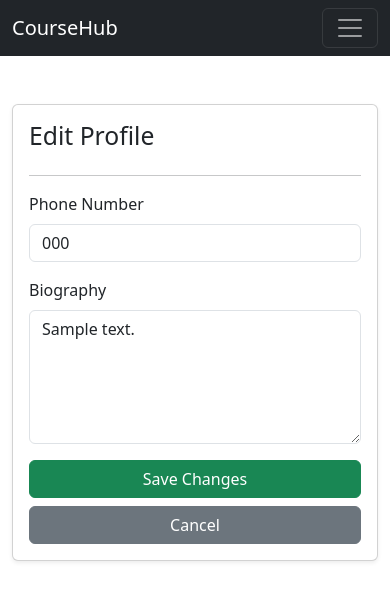
After one commit to yazdan552/CourseHub, a Django app: page /profile/edit/ in a window 390 px wide. The commit adds this page. Shown: the top 601 px of the page. Run offline with Django 4.2, Linux system fonts and the light colour scheme; a user stored in the database is signed in; tables that the repository leaves empty hold one stand-in row (values such as "Sample post").

Commit message:
Add edit profile functionality and linking
- Add InstructorProfileForm for editing phone and bio
- Create edit_profile view with login_required
- Add edit_profile template
- Link profile in navbar
- Link instructor name in course detail to profile
- Update profile page with edit button

```diff
--- a/courses/forms.py
+++ b/courses/forms.py
@@ -1,7 +1,7 @@
 from django import forms
 from django.contrib.auth.forms import UserCreationForm
 from django.contrib.auth.models import User
-from .models import Course
+from .models import Course, Instructor
 
 
 class CourseForm(forms.ModelForm):
@@ -29,3 +29,31 @@ class RegisterForm(UserCreationForm):
             "password1",
             "password2",
         )
+
+
+class InstructorProfileForm(forms.ModelForm):
+    """
+    فرم ویرایش پروفایل مدرس
+    فقط فیلدهای phone و bio قابل ویرایش هستند
+    """
+
+    class Meta:
+        model = Instructor
+        fields = ['phone', 'bio']
+
+        widgets = {
+            'bio': forms.Textarea(attrs={
+                'rows': 5,
+                'class': 'form-control',
+                'placeholder': 'Tell us about yourself...'
+            }),
+            'phone': forms.TextInput(attrs={
+                'class': 'form-control',
+                'placeholder': 'e.g., +98 912 123 4567'
+            }),
+        }
+
+        labels = {
+            'phone': 'Phone Number',
+            'bio': 'Biography',
+        }
--- a/courses/templates/courses/course_detail.html
+++ b/courses/templates/courses/course_detail.html
@@ -23,7 +23,10 @@
             </h3>
 
             <p>
-                {{ course.instructor }}
+                <a href="{% url 'instructor_profile' course.instructor.user.username %}"
+                   class="text-decoration-none">
+                    {{ course.instructor }}
+                </a>
             </p>
 
             <h3>
--- /dev/null
+++ b/courses/templates/courses/edit_profile.html
@@ -0,0 +1,69 @@
+{% extends "base.html" %}
+
+{% block content %}
+
+<div class="row justify-content-center">
+
+    <div class="col-md-6">
+
+        <div class="card shadow-sm">
+
+            <div class="card-body">
+
+                <h2 class="mb-4">Edit Profile</h2>
+
+                <hr>
+
+                <form method="post">
+
+                    {% csrf_token %}
+
+                    <!-- نمایش فرم به صورت دستی برای کنترل بهتر -->
+                    <div class="mb-3">
+                        <label for="{{ form.phone.id_for_label }}" class="form-label">
+                            {{ form.phone.label }}
+                        </label>
+                        {{ form.phone }}
+                        {% if form.phone.errors %}
+                            <div class="text-danger small">
+                                {{ form.phone.errors }}
+                            </div>
+                        {% endif %}
+                    </div>
+
+                    <div class="mb-3">
+                        <label for="{{ form.bio.id_for_label }}" class="form-label">
+                            {{ form.bio.label }}
+                        </label>
+                        {{ form.bio }}
+                        {% if form.bio.errors %}
+                            <div class="text-danger small">
+                                {{ form.bio.errors }}
+                            </div>
+                        {% endif %}
+                    </div>
+
+                    <div class="d-grid gap-2 d-md-flex">
+
+                        <button type="submit" class="btn btn-success">
+                            Save Changes
+                        </button>
+
+                        <a href="{% url 'instructor_profile' user.username %}"
+                           class="btn btn-secondary">
+                            Cancel
+                        </a>
+
+                    </div>
+
+                </form>
+
+            </div>
+
+        </div>
+
+    </div>
+
+</div>
+
+{% endblock %}
--- a/courses/templates/courses/instructor_profile.html
+++ b/courses/templates/courses/instructor_profile.html
@@ -39,8 +39,8 @@
                     </p>
 
                     {% if is_own_profile %}
-                    <a href="#" class="btn btn-primary w-100 mt-2">
-                        Edit Profile
+                        <a href="{% url 'edit_profile' %}" class="btn btn-primary w-100 mt-2">
+                            <i class="bi bi-pencil"></i> Edit Profile
                         </a>
                     {% endif %}
 
--- a/courses/urls.py
+++ b/courses/urls.py
@@ -57,9 +57,16 @@ urlpatterns = [
         name="delete_course",
     ),
 
+    # .......
+    path(
+        "profile/edit/",
+        views.edit_profile,
+        name="edit_profile",
+    ),
     path(
         "profile/<str:username>/",  # username رو از مدل User می‌گیریم
         views.instructor_profile,
         name="instructor_profile",
     ),
+
 ]
--- a/courses/views.py
+++ b/courses/views.py
@@ -2,7 +2,7 @@ from django.contrib.auth.decorators import login_required
 from django.db.models import Count
 from django.http import HttpResponseForbidden
 from django.shortcuts import render, redirect, get_object_or_404
-from .forms import CourseForm, RegisterForm
+from .forms import CourseForm, RegisterForm , InstructorProfileForm
 from .models import Course, Instructor, Enrollment
 from django.contrib.auth import login
 from django.contrib.admin.views.decorators import staff_member_required
@@ -383,3 +383,43 @@ def instructor_profile(request, username):
             "is_own_profile": is_own_profile,
         }
     )
+
+
+@login_required
+def edit_profile(request):
+    """
+    ویرایش پروفایل مدرس (فقط خود مدرس)
+    """
+    # بررسی اینکه کاربر مدرس است
+    if not hasattr(request.user, 'instructor'):
+        messages.error(
+            request,
+            "You don't have permission to access this page."
+        )
+        return redirect('course_list')
+
+    instructor = request.user.instructor
+
+    if request.method == "POST":
+        form = InstructorProfileForm(
+            request.POST,
+            instance=instructor
+        )
+
+        if form.is_valid():
+            form.save()
+            messages.success(
+                request,
+                "Your profile has been updated successfully."
+            )
+            return redirect('instructor_profile', username=request.user.username)
+    else:
+        form = InstructorProfileForm(instance=instructor)
+
+    return render(
+        request,
+        "courses/edit_profile.html",
+        {
+            "form": form,
+        }
+    )
--- a/templates/base.html
+++ b/templates/base.html
@@ -19,8 +19,8 @@
 
     <!-- Bootstrap Icons for nice icons -->
     <link
-        rel="stylesheet"
-        href="https://cdn.jsdelivr.net/npm/bootstrap-icons@1.11.1/font/bootstrap-icons.css"
+            rel="stylesheet"
+            href="https://cdn.jsdelivr.net/npm/bootstrap-icons@1.11.1/font/bootstrap-icons.css"
     >
 
 </head>
@@ -66,6 +66,12 @@
                 </li>
 
                 {% if user.is_authenticated %}
+
+                    <li class="nav-item">
+                        <a class="nav-link" href="{% url 'instructor_profile' user.username %}">
+                            <i class="bi bi-person"></i> Profile
+                        </a>
+                    </li>
 
                     <li class="nav-item">
 
```
Lines whose indentation alone changed are shown as unchanged.
